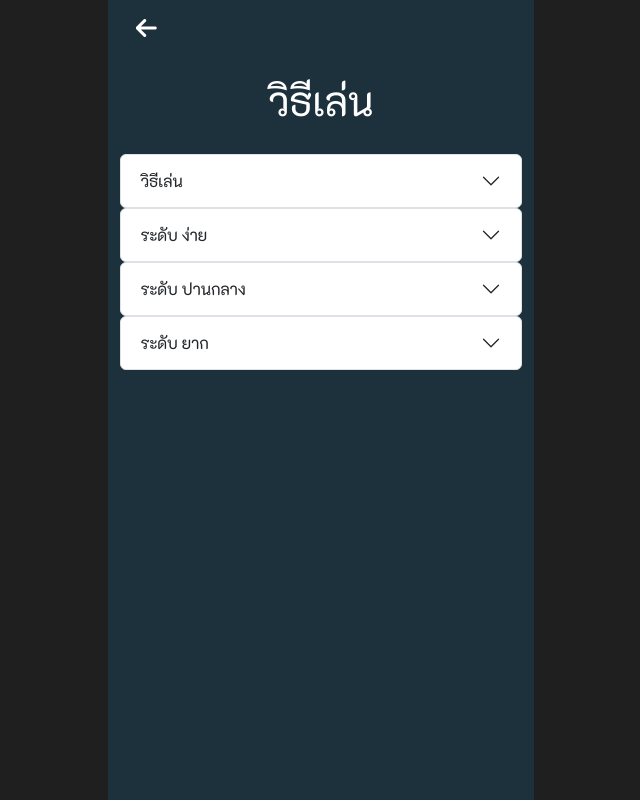
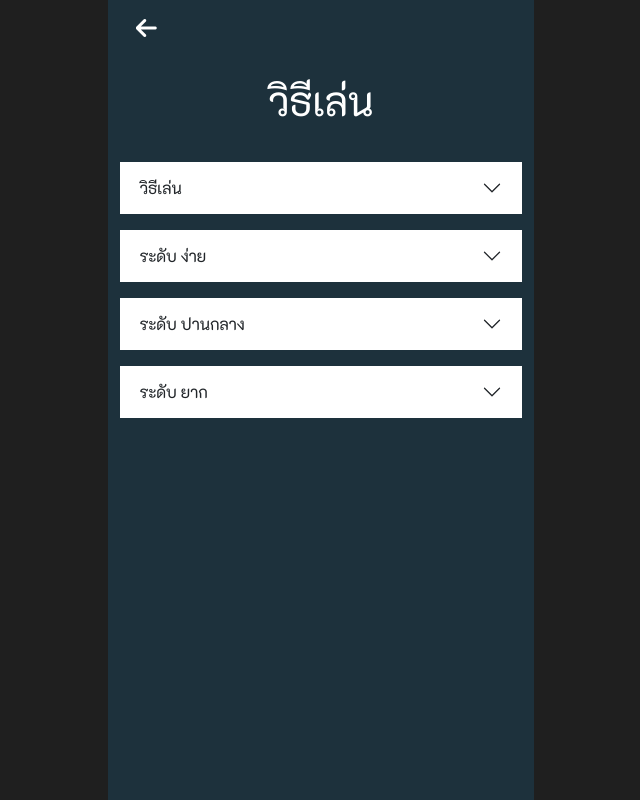
Before and after one commit to AnemoneTK/React-TenAnswers-V.2, a React (Vite) app: page / in a window 1280 px wide. Shown: the whole page, without its empty margins (319-959 px from the left). Built offline with nearby package versions, Linux system fonts and the light colour scheme.

Commit message:
[ADD]-add style

```diff
--- a/src/components/Page/Tutorial/BsAccordion.jsx
+++ b/src/components/Page/Tutorial/BsAccordion.jsx
@@ -3,8 +3,8 @@ import { Accordion } from "react-bootstrap";
 function BsAccordion({num}) {
   return (
     <>
-    <Accordion>
-        <Accordion.Item eventKey="0" >
+    <Accordion className="py-2">
+        <Accordion.Item eventKey="0" className="border border-0 rounded-0">
           <Accordion.Header>{TutorialList[num].head}</Accordion.Header>
           <Accordion.Body>
           {TutorialList[num].body}
```
